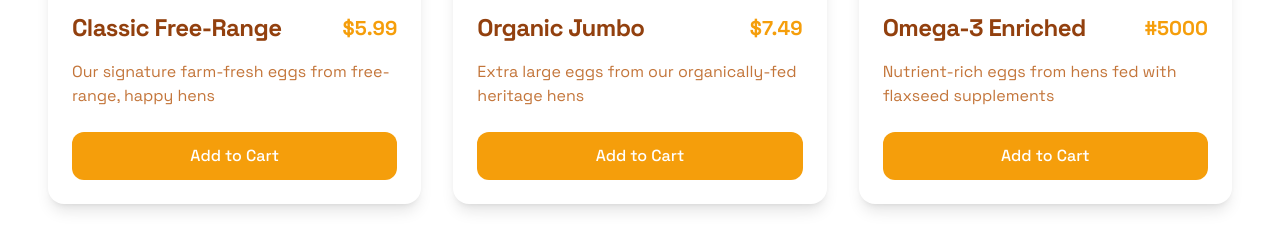
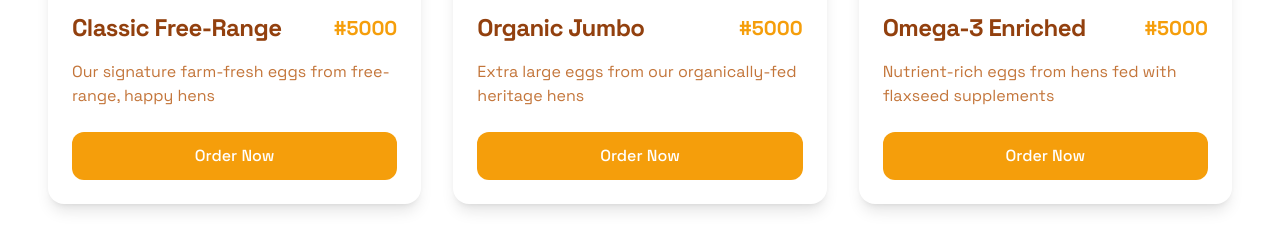
Before and after one commit to Auxtnn/udi-farm, a Next.js app: page / in a window 1280 px wide. Shown: the part 1300-1530 px from the top of the page. Built offline with nearby package versions, Linux system fonts and the light colour scheme.

Commit message:
updated products

```diff
--- a/src/components/Products.tsx
+++ b/src/components/Products.tsx
@@ -50,13 +50,13 @@ export const Products = () => {
     {
       name: "Classic Free-Range",
       description: "Our signature farm-fresh eggs from free-range, happy hens",
-      price: "$5.99",
+      price: "#5000",
       image: "/images/1.jpg",
     },
     {
       name: "Organic Jumbo",
       description: "Extra large eggs from our organically-fed heritage hens",
-      price: "$7.49",
+      price: "#5000",
       image: "/images/3.png",
     },
     {
@@ -122,7 +122,7 @@ export const Products = () => {
                   whileTap={{ scale: 0.95 }}
                   className="w-full bg-amber-500 text-white py-3 rounded-xl font-medium hover:bg-amber-600 transition-colors"
                 >
-                  Add to Cart
+                  Order Now
                 </motion.button>
               </div>
             </motion.div>
```
